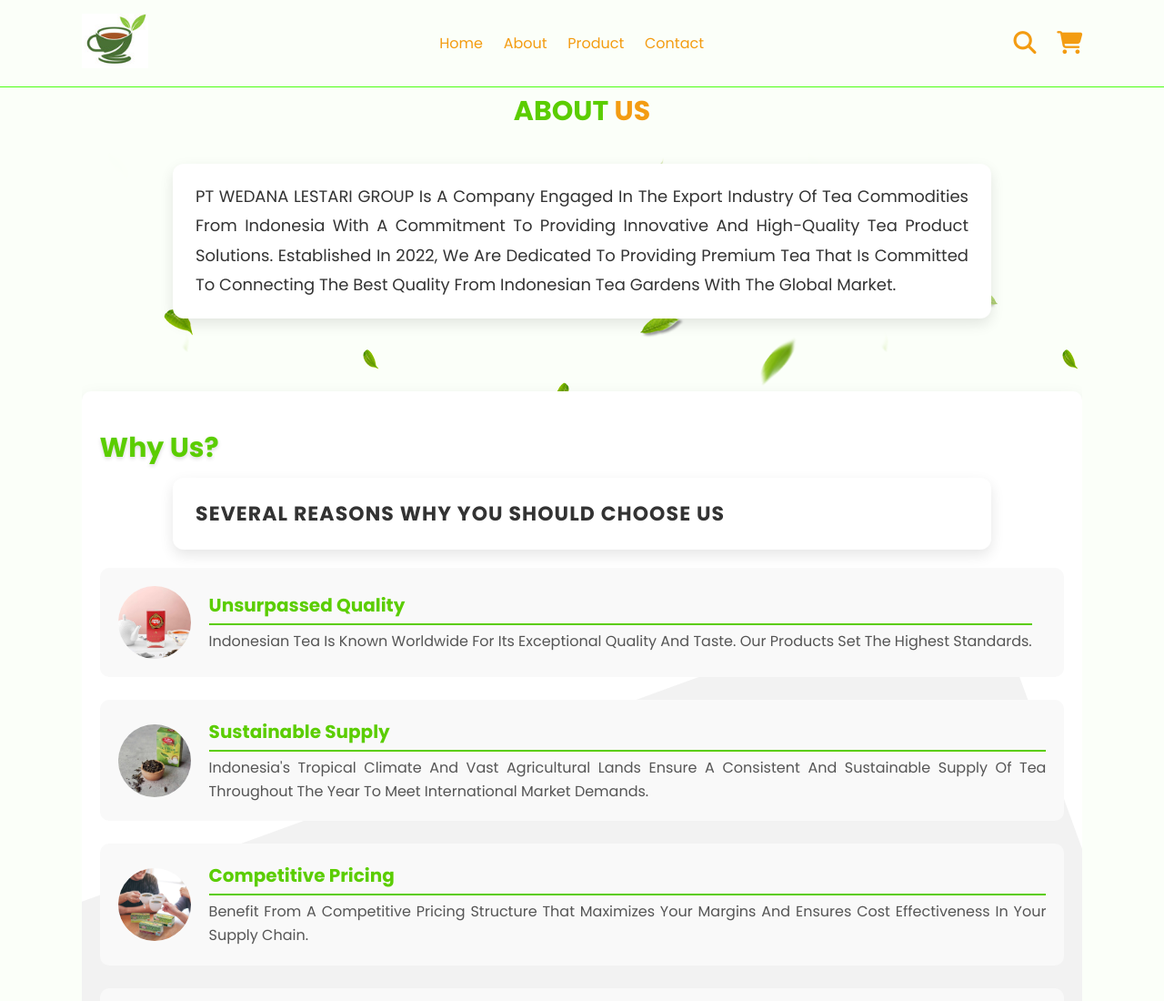
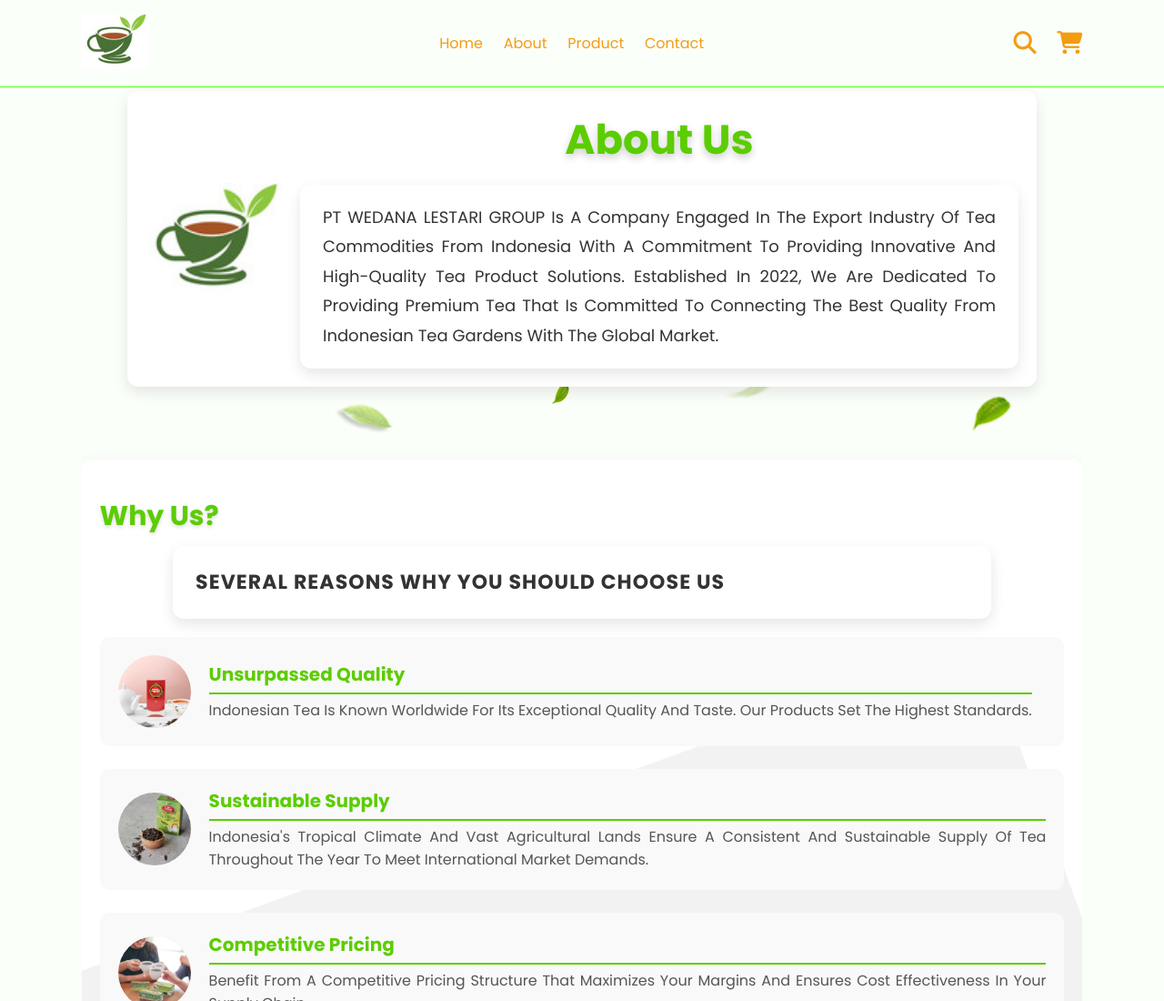
Before and after one commit to syawal07/WedanaTea, a plain HTML site: page aboutus.html in a window 1280 px wide. Shown: the top 1100 px of the page at 91% size. Drawn offline with Linux system fonts and the light colour scheme; files whose address does not match are found by name.

Commit message:
first commit

```diff
--- a/aboutus.html
+++ b/aboutus.html
@@ -113,16 +113,25 @@
       <div id="company-adv">
         <div id="company-adv-container">
           <div class="about-intro">
-            <h1 class="heading"><span>About </span> Us</h1>
-            <h2 class="subtitle">
-              PT WEDANA LESTARI GROUP is a company engaged in the export
-              industry of tea commodities from Indonesia with a commitment to
-              providing innovative and high-quality tea product solutions.
-              Established in 2022, we are dedicated to providing premium tea
-              that is committed to connecting the best quality from Indonesian
-              tea gardens with the global market.
-            </h2>
+            <div class="about-content">
+              <div class="card">
+                <img src="./images/logo.png" alt="Logo" class="logo" />
+                <div class="card-content">
+                  <h1 class="main-title"><span>About </span> Us</h1>
+                  <h2 class="subtitle">
+                    PT WEDANA LESTARI GROUP is a company engaged in the export
+                    industry of tea commodities from Indonesia with a commitment
+                    to providing innovative and high-quality tea product
+                    solutions. Established in 2022, we are dedicated to
+                    providing premium tea that is committed to connecting the
+                    best quality from Indonesian tea gardens with the global
+                    market.
+                  </h2>
+                </div>
+              </div>
+            </div>
           </div>
+
           <div class="why-us">
             <h2 class="title">Why Us?</h2>
             <h3 class="subtitle">Several reasons why you should choose us</h3>
--- a/css/aboutus.css
+++ b/css/aboutus.css
@@ -293,25 +293,66 @@ section{
 .about-intro {
   padding: 80px 20px;
   background-image: url("../images/advantages-leaves-left.png");
+  background-size: cover;
+  background-position: left top;
   display: flex;
   flex-direction: column;
   align-items: center;
   box-sizing: border-box;
   position: relative;
+  overflow: hidden;
 }
 
-.about-intro::before {
-  content: '';
-  position: absolute;
-  top: 0;
-  left: 0;
+/* Card container */
+.card {
+  display: flex;
+  align-items: center;
+  background-color: #ffffff;
+  border-radius: 12px;
+  box-shadow: 0 6px 15px rgba(0, 0, 0, 0.1);
+  padding: 20px;
+  max-width: 1000px;
   width: 100%;
-  height: 100%;
-  z-index: 0;
-  pointer-events: none;
-  border-radius: 20px;
+  position: relative;
+  z-index: 1;
+  margin: 0 auto;
 }
 
+/* Logo inside the card */
+.card .logo {
+  width: 150px; /* Adjust as needed */
+  height: auto;
+  margin-right: 20px;
+  transition: transform 0.3s ease; /* Smooth transition for scale effect */
+}
+
+/* Keyframes for pop-up animation */
+@keyframes pop-up {
+  0% {
+    transform: scale(1);
+    opacity: 1;
+  }
+  50% {
+    transform: scale(1.1);
+    opacity: 0.8;
+  }
+  100% {
+    transform: scale(1);
+    opacity: 1;
+  }
+}
+
+/* Active class for pop-up effect */
+.card .logo.active {
+  animation: pop-up 0.6s ease;
+}
+
+/* Content inside the card */
+.card-content {
+  flex: 1;
+}
+
+/* Main title */
 .main-title {
   font-size: 4.5rem;
   color: #5BCD00;
@@ -323,6 +364,7 @@ section{
   font-weight: 600; /* Reduced font weight for a lighter appearance */
 }
 
+/* Subtitle */
 .subtitle {
   font-size: 1.8rem;
   color: #333333; /* Darker grey color for a softer look */
@@ -356,6 +398,16 @@ section{
     font-size: 1.6rem;
     padding: 1.5rem;
   }
+
+  .card {
+    flex-direction: column;
+    align-items: flex-start;
+  }
+
+  .card .logo {
+    margin-right: 0;
+    margin-bottom: 20px;
+  }
 }
 
 /* Responsive styles for mobile */
@@ -373,6 +425,17 @@ section{
     font-size: 1.4rem;
     padding: 1.5rem 1rem;
     line-height: 1.5;
+  }
+
+  .card {
+    flex-direction: column;
+    align-items: center;
+  }
+
+  .card .logo {
+    width: 120px; /* Adjust size for smaller screens */
+    margin-right: 0;
+    margin-bottom: 20px;
   }
 }
 
```
Also changed, not shown: images/ab1.png (added).
